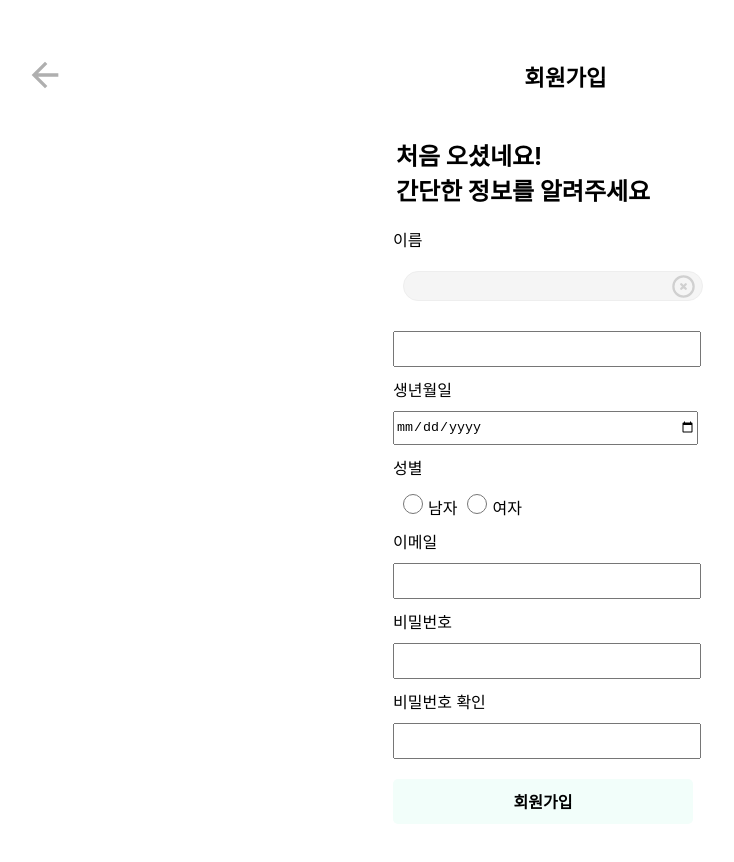
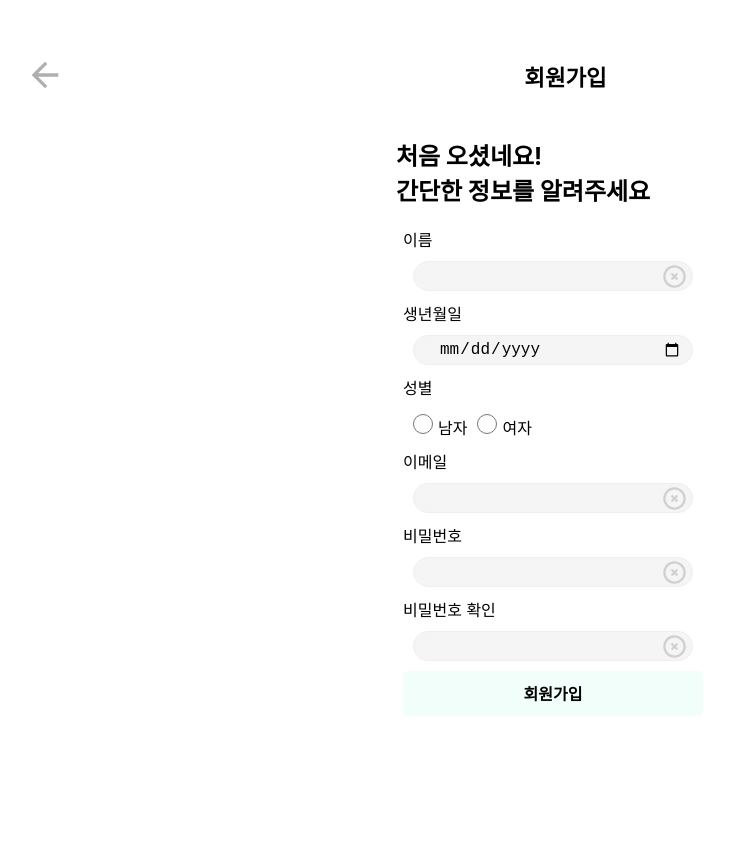
Before and after one commit to sosohandiary/FE, a React (Create React App) app: page /signup in a window 1280 px wide. Shown: the whole page, without its empty margins (87-821 px from the left). After the commit the page ends 800 px from the top, so only its background shows below. Built offline with nearby package versions, Linux system fonts and the light colour scheme.

Commit message:
free draw test 완료

```diff
--- a/src/components/InputBox.jsx
+++ b/src/components/InputBox.jsx
@@ -2,11 +2,11 @@ import React from "react";
 import styled from "styled-components";
 import { HiOutlineXCircle } from "react-icons/hi";
 
-const InputBox = ({ type }) => {
+const InputBox = () => {
   return (
     <>
       <Content>
-        <input type={type} required />
+        <input type="text" required />
         <button>
           <HiOutlineXCircle className="HiOutlineXCircle" />
         </button>
@@ -22,7 +22,7 @@ const Content = styled.div`
   position: relative;
   input {
     box-sizing: border-box;
-    height: 55px;
+    height: 30px;
     width: 100%;
     outline: none;
     border-radius: 25px;
@@ -34,7 +34,7 @@ const Content = styled.div`
   button {
     position: absolute;
     font-size: 18px;
-    top: 30%;
+    top: 21%;
     right: 3%;
     border: none;
     background: none;
--- a/src/components/ProfilePics.jsx
+++ b/src/components/ProfilePics.jsx
@@ -3,20 +3,20 @@ import styled from "styled-components";
 export const ProfilePicLarge = ({ src }) => {
   return (
     <CirclePic size={"large"}>
-      <Image src={src} width={120} height={120} size={"large"} />
+      <Image src={src} size={"large"} />
     </CirclePic>
   );
 };
 
-export const ProfilePicMedium = (src) => {
+export const ProfilePicMedium = ({ src }) => {
   return (
     <CirclePic size={"medium"}>
-      <Image src={src} width={80} height={80} size={"medium"} />
+      <Image src={src} size={"medium"} />
     </CirclePic>
   );
 };
 
-export const ProfilePicSmall = (src) => {
+export const ProfilePicSmall = ({ src }) => {
   return (
     <CirclePic size={"small"}>
       <Image src={src} size={"small"} />
@@ -25,25 +25,22 @@ export const ProfilePicSmall = (src) => {
 };
 
 const CirclePic = styled.div`
-  border-radius: ${({ size }) => {
-    size === "large" ? "60px" : "medium" ? "40px" : "28px";
-  }};
+  border-radius: 50%;
   overflow: hidden;
   width: ${({ size }) => {
-    size === "large" ? "120px" : "medium" ? "80px" : "56px";
+    return size === "large" ? "120px" : size === "medium" ? "80px" : "56px";
   }};
   height: ${({ size }) => {
-    size === "large" ? "120px" : "medium" ? "80px" : "56px";
+    return size === "large" ? "120px" : size === "medium" ? "80px" : "56px";
   }};
 `;
 
 const Image = styled.img`
   display: block;
   width: ${({ size }) => {
-    size === "large" ? "120px" : "medium" ? "80px" : "56px";
+    return size === "large" ? "120px" : size === "medium" ? "80px" : "56px";
   }};
   height: ${({ size }) => {
-    size === "large" ? "120px" : "medium" ? "80px" : "56px";
+    return size === "large" ? "120px" : size === "medium" ? "80px" : "56px";
   }};
-  max-width: auto;
 `;
--- a/src/pages/Login.jsx
+++ b/src/pages/Login.jsx
@@ -6,6 +6,8 @@ import { kakaoLoginApi } from "../api/kakaoLogin";
 import { disableColor, subColor1, subColor2 } from "../constants/colorPalette";
 import { useForm } from "react-hook-form";
 import { MintButtonLarge } from "../styles/Buttons";
+import { HiOutlineXCircle } from "react-icons/hi";
+import axios from "axios";
 
 const Login = () => {
   const navigate = useNavigate();
@@ -37,7 +39,15 @@ const Login = () => {
   } = useForm();
 
   const onSubmit = async (data) => {
-    alert("ID : " + data.userId + ", PW : " + data.userPassword);
+    console.log(data);
+    axios
+      .post(`${process.env.REACT_APP_BASEURL}/login`, data)
+      .then((res) =>
+        localStorage.setItem("accessToken", res.headers.authorization)
+      )
+      .catch((err) => {
+        console.log(err);
+      });
   };
 
   return (
@@ -50,33 +60,56 @@ const Login = () => {
       </LogoArea>
       <LoginArea>
         <LoginForm onSubmit={handleSubmit(onSubmit)}>
-          <InputArea style={{ textAlign: "left", margin: "20px" }}>
-            <span>(ㅇ)</span>
+          <Content>
             <input
               type="text"
               placeholder="아이디를 입력해주세요"
-              {...register("userId", {
-                required: "아이디를 입력해주세요",
+              {...register("email", {
+                required: "이메일을 입력해주세요",
                 minLength: { value: 2, message: "2자리 이상 입력하세요" },
               })}
             />
-          </InputArea>
+            <button>
+              <HiOutlineXCircle className="HiOutlineXCircle" />
+            </button>
+          </Content>
+          <span>(ㅇ)</span>
+          {/* <input
+              type="text"
+              placeholder="아이디를 입력해주세요"
+              {...register("email", {
+                required: "이메일을 입력해주세요",
+                minLength: { value: 2, message: "2자리 이상 입력하세요" },
+              })}
+            /> */}
+
           {errors.userId && (
             <small role="alert" style={{ color: "red", marginTop: "-2vh" }}>
               {errors.userId.message}
             </small>
           )}
-          <InputArea style={{ textAlign: "left", margin: "20px" }}>
-            <span>(ㅇ)</span>
+          <span>(ㅇ)</span>
+          <Content>
             <input
               type="password"
               placeholder="비밀번호를 입력해주세요"
-              {...register("userPassword", {
+              {...register("password", {
                 required: "비밀번호를 입력해주세요",
                 minLength: { value: 2, message: "2자리 이상 입력하세요" },
               })}
             />
-          </InputArea>
+            <button>
+              <HiOutlineXCircle className="HiOutlineXCircle" />
+            </button>
+          </Content>
+          {/* <input
+            type="password"
+            placeholder="비밀번호를 입력해주세요"
+            {...register("password", {
+              required: "비밀번호를 입력해주세요",
+              minLength: { value: 2, message: "2자리 이상 입력하세요" },
+            })}
+          /> */}
           {errors.userPassword && (
             <small role="alert" style={{ color: "red", marginTop: "-2vh" }}>
               {errors.userPassword.message}
@@ -192,3 +225,32 @@ const FindIDPWArea = styled.div`
 const Underline = styled.div`
   border-bottom: 1px solid rgb(222, 222, 222);
 `;
+
+const Content = styled.div`
+  padding: 10px;
+  position: relative;
+  input {
+    box-sizing: border-box;
+    height: 30px;
+    width: 100%;
+    outline: none;
+    border-radius: 25px;
+    padding: 10px 10px 10px 25px;
+    font-size: 16px;
+    border: 1px solid #eee;
+    background: #f5f5f5;
+  }
+  button {
+    position: absolute;
+    font-size: 18px;
+    top: 21%;
+    right: 3%;
+    border: none;
+    background: none;
+    cursor: pointer;
+    .HiOutlineXCircle {
+      font-size: 150%;
+      color: #d0d0d0;
+    }
+  }
+`;
--- a/src/pages/MainPage.jsx
+++ b/src/pages/MainPage.jsx
@@ -4,6 +4,11 @@ import Carousel from "../components/Carousel";
 import { WholeAreaWithMargin, WholeViewWidth } from "../styles/WholeAreaStyle";
 import { MintButtonLarge } from "../styles/Buttons";
 import { LongButtonStyle } from "../styles/LongButtonStyle";
+import {
+  ProfilePicLarge,
+  ProfilePicMedium,
+  ProfilePicSmall,
+} from "../components/ProfilePics";
 const MainPage = () => {
   const navigate = useNavigate();
   const goToLogin = () => {
--- a/src/pages/Router.js
+++ b/src/pages/Router.js
@@ -10,6 +10,8 @@ import Profile from "./Profile";
 import Notification from "./Notification";
 import Signup from "./Signup";
 import SignupSuccess from "./SignupSuccess";
+import TestKonva from "./TestKonva";
+import Oauth from "./Oauth";
 
 const Router = () => {
   return (
@@ -24,6 +26,8 @@ const Router = () => {
         <Route path="/otherlogin" element={<OtherLogin />} />
         <Route path="/profile" element={<Profile />} />
         <Route path="/notification" element={<Notification />} />
+        <Route path="test-konva" element={<TestKonva />} />
+        <Route path="/oauth" element={<Oauth />} />
       </Routes>
     </BrowserRouter>
   );
--- a/src/pages/Signup.jsx
+++ b/src/pages/Signup.jsx
@@ -1,8 +1,11 @@
 import React from "react";
 import { useForm } from "react-hook-form";
+import { HiOutlineXCircle } from "react-icons/hi";
 import styled from "styled-components";
 import InputBox from "../components/InputBox";
+import { subColor1 } from "../constants/colorPalette";
 import BackButtonTitle from "../styles/BackButtonTitle";
+import { MintButtonLarge } from "../styles/Buttons";
 import { LongButtonSubmitStyle } from "../styles/LongButtonStyle";
 import { WholeAreaWithMargin } from "../styles/WholeAreaStyle";
 
@@ -22,42 +25,38 @@ const Signup = () => {
         <br />
         간단한 정보를 알려주세요
       </Greeting>
+
       <InputForm onSubmit={handleSubmit(onSubmit)}>
-        <InputLine>
         <label>이름</label>
         <br />
-          <InputBox
-            useformfunc={{
-              ...register("name", {
-                required: "이름을 입력해주세요",
-              }),
-            }}
-          />
+        <Content>
           <input
             type="text"
             {...register("name", {
-              required: "이름을 입력해주세요",
+              required: "생년월일를 입력해주세요",
             })}
           />
-        </InputLine>
-        <InputLine>
+          <button>
+            <HiOutlineXCircle className="HiOutlineXCircle" />
+          </button>
+        </Content>
         <label>생년월일</label>
         <br />
+        <Content>
           <input
             type="date"
             {...register("birthday", {
               required: "생년월일를 입력해주세요",
             })}
           />
-        </InputLine>
-        <InputLine>
+        </Content>
         <label>성별</label>
         <br />
         <input
           type="radio"
           name="gender"
           value="male"
-            {...register("gender")}
+          {...register("gender", { required: "성별을 입력해주세요" })}
           style={{
             width: "20px",
             height: "20px",
@@ -69,38 +68,43 @@ const Signup = () => {
           type="radio"
           name="gender"
           value="female"
-            {...register("gender")}
+          {...register("gender", { required: "성별을 입력해주세요" })}
           style={{
             width: "20px",
             height: "20px",
             margin: "0px 5px 0px 10px",
           }}
         />
-          여자
-        </InputLine>
-        <InputLine>
+        여자 <br />
         <label>이메일</label>
         <br />
+        <Content>
           <input
             type="email"
             {...register("email", {
               required: "이메일을 입력해주세요",
             })}
           />
-        </InputLine>
-        <InputLine>
+          <button>
+            <HiOutlineXCircle className="HiOutlineXCircle" />
+          </button>
+        </Content>
         <label>비밀번호</label>
         <br />
+        <Content>
           <input
             type="password"
             {...register("password", {
               required: "비밀번호를 입력해주세요",
             })}
           />
-        </InputLine>
-        <InputLine>
+          <button>
+            <HiOutlineXCircle className="HiOutlineXCircle" />
+          </button>
+        </Content>
         <label>비밀번호 확인</label>
         <br />
+        <Content>
           <input
             type="password"
             {...register("passwordConfirm", {
@@ -112,26 +116,19 @@ const Signup = () => {
               },
             })}
           />
-        </InputLine>
-        <LongButtonSubmitStyle style={{ margin: "10px 0px" }}>
+          <button>
+            <HiOutlineXCircle className="HiOutlineXCircle" />
+          </button>
+        </Content>
+        <MintButtonLargeInput>
           <input type="submit" value="회원가입" />
-        </LongButtonSubmitStyle>
+        </MintButtonLargeInput>
       </InputForm>
     </WholeAreaWithMargin>
   );
 };
 
 export default Signup;
-
-const SignupTitle = styled.span`
-  font-weight: 700;
-`;
-
-const CloseButton = styled.div`
-  position: relative;
-  right: 42vw;
-  top: 3vh;
-`;
 
 const Greeting = styled.h2`
   margin-top: 4vh;
@@ -148,3 +145,44 @@ const InputLine = styled.div`
     height: 30px;
   }
 `;
+
+const Content = styled.div`
+  padding: 10px;
+  position: relative;
+  input {
+    box-sizing: border-box;
+    height: 30px;
+    width: 100%;
+    outline: none;
+    border-radius: 25px;
+    padding: 10px 10px 10px 25px;
+    font-size: 16px;
+    border: 1px solid #eee;
+    background: #f5f5f5;
+  }
+  button {
+    position: absolute;
+    font-size: 18px;
+    top: 22%;
+    right: 3%;
+    border: none;
+    background: none;
+    cursor: pointer;
+    .HiOutlineXCircle {
+      font-size: 150%;
+      color: #d0d0d0;
+    }
+  }
+`;
+
+const MintButtonLargeInput = styled(MintButtonLarge)`
+  input {
+    background: none;
+    color: inherit;
+    border: none;
+    padding: 0;
+    font: inherit;
+    cursor: pointer;
+    outline: inherit;
+  }
+`;
--- a/src/pages/TestKonva.jsx
+++ b/src/pages/TestKonva.jsx
@@ -1,7 +1,12 @@
+import axios from "axios";
 import React, { useEffect, useRef, useState } from "react";
+import { CgKey } from "react-icons/cg";
 import { Stage, Layer, Line, Text, RegularPolygon } from "react-konva";
+import { useQuery } from "react-query";
 
 const TestKonva = () => {
+  const accessToken = localStorage.getItem("accessToken");
+
   const A = [
     {
       tool: "pen",
@@ -47,13 +52,16 @@ const TestKonva = () => {
   }, []);
 
   const [tool, setTool] = useState("pen");
+  const [color, setColor] = useState("#df4b26");
+  const [strokeWidth, setStrokeWidth] = useState(5);
   const [lines, setLines] = useState(A);
+  const [data, setData] = useState(null);
   const isDrawing = useRef(false);
 
   const handleMouseDown = (e) => {
     isDrawing.current = true;
     const pos = e.target.getStage().getPointerPosition();
-    setLines([...lines, { tool, points: [pos.x, pos.y] }]);
+    setLines([...lines, { tool, color, strokeWidth, points: [pos.x, pos.y] }]);
   };
 
   const handleMouseMove = (e) => {
@@ -76,13 +84,53 @@ const TestKonva = () => {
     isDrawing.current = false;
   };
 
-  const test = (target) => {
-    console.log(target);
+  const onSaveButtonHandler = () => {
+    const jsonifiedData = lines;
+    axios
+      .post(`${process.env.REACT_APP_BASEURL}/test/insert`, jsonifiedData, {
+        headers: { Authorization: accessToken },
+      })
+      .then((res) => console.log(res));
+    console.log(jsonifiedData);
+    console.log(lines);
   };
+
+  const changeColor = (color) => {
+    setColor(color);
+  };
+  const changeStrokeWidth = (width) => {
+    setStrokeWidth(width);
+  };
+
+  // const { data } = useQuery(["getDrawings"], () => {
+  //   return axios.get(`${process.env.REACT_APP_BASEURL}/test/insert/{id}`);
+  // });
+  // console.log(data);
+
+  useEffect(() => {
+    console.log(accessToken);
+    const dataTTT = axios
+      .get(`${process.env.REACT_APP_BASEURL}/test/insert/3`, {
+        headers: { Authorization: accessToken },
+      })
+      .then((res) => {
+        console.log(res.data.customJson);
+        const a = JSON.parse(res.data.customJson);
+        setData(a);
+        console.log(a);
+      })
+      .catch((err) => console.log(err));
+  }, []);
 
   return (
     <div style={{ position: "fixed" }}>
-      <div style={{ border: "1px solid black" }}>dd</div>
+      <div style={{ border: "1px solid black" }}>
+        <button onClick={onSaveButtonHandler}>저장</button>
+        <button onClick={() => changeColor("#df4b26")}>RED</button>
+        <button onClick={() => changeColor("#2657df")}>BLUE</button>
+        <button onClick={() => changeStrokeWidth(5)}>두껍게</button>
+        <button onClick={() => changeStrokeWidth(1)}>얇게</button>
+      </div>
       <Stage
         width={window.innerWidth}
         height={window.innerHeight}
@@ -116,8 +164,8 @@ const TestKonva = () => {
             <Line
               key={i}
               points={line.points}
-              stroke="#df4b26"
-              strokeWidth={5}
+              stroke={line.color}
+              strokeWidth={line.strokeWidth}
               tension={0.5}
               lineCap="round"
               lineJoin="round"
@@ -126,6 +174,20 @@ const TestKonva = () => {
               }
             />
           ))}
+          {/* {data?.map((line, i) => (
+            <Line
+              key={i}
+              points={line.points}
+              stroke={line.color}
+              strokeWidth={line.strokeWidth}
+              tension={0.5}
+              lineCap="round"
+              lineJoin="round"
+              globalCompositeOperation={
+                line.tool === "eraser" ? "destination-out" : "source-over"
+              }
+            />
+          ))} */}
         </Layer>
       </Stage>
       <select
```
Also changed, not shown: src/styles/InputButtonStyle.jsx (deleted, +0 -48 lines). Lines whose indentation alone changed are shown as unchanged.
